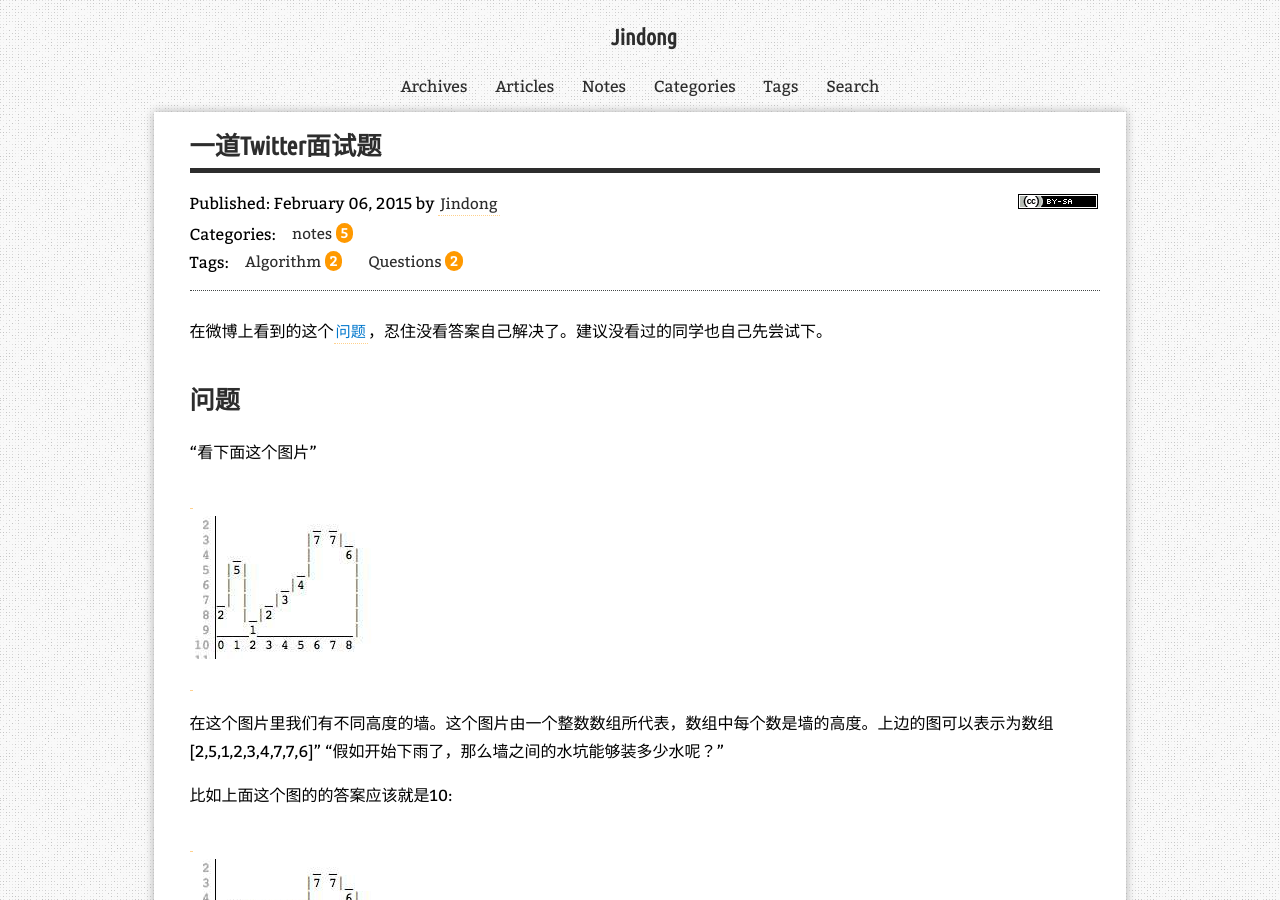
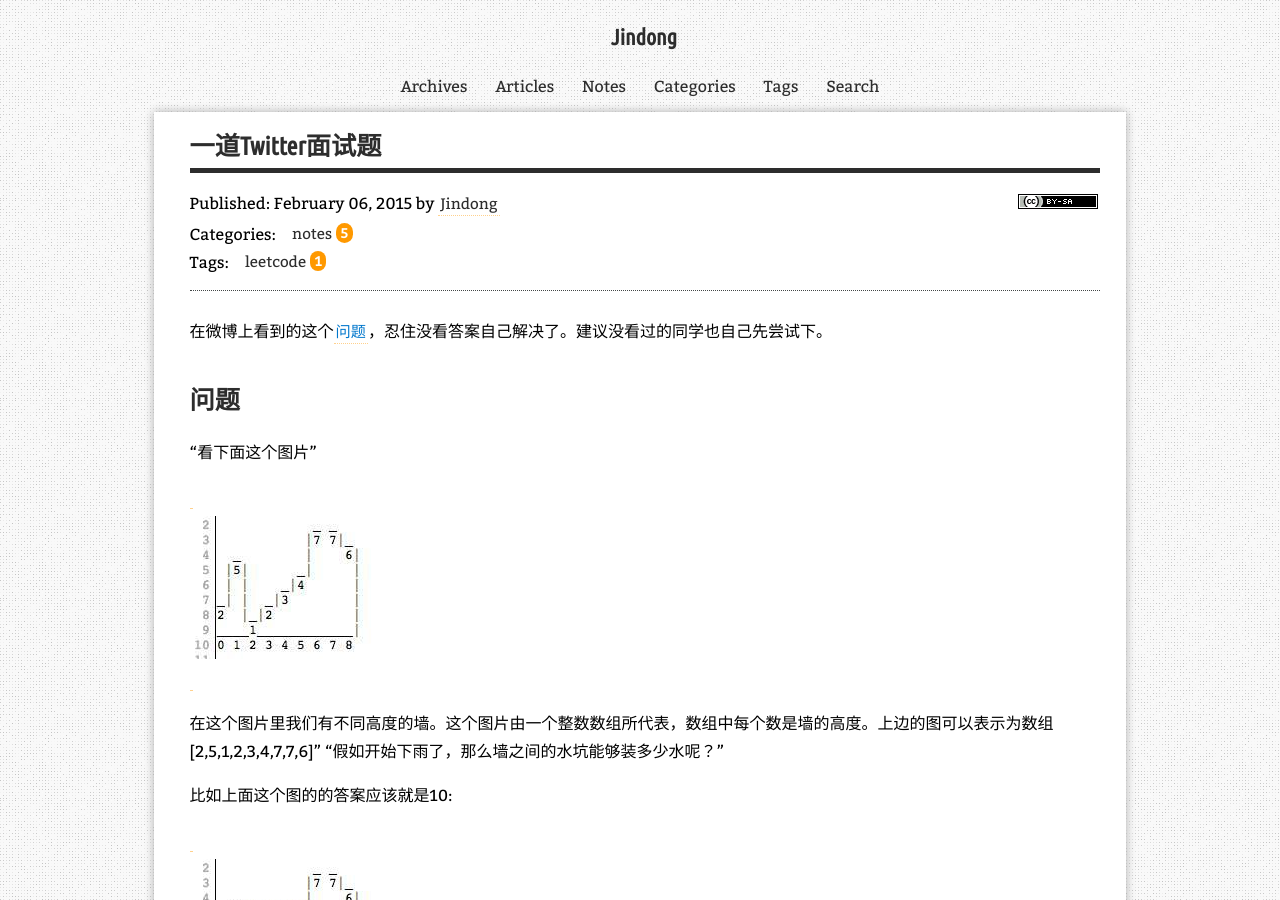
Before and after one commit to zhanjindong/zhanjindong.github.io, a Jekyll site: the page built from _posts/2015-02-06-twitter-puddle.md, in a window 1280 px wide and 900 px high. Built offline with Jekyll 4.4.1, drawn with Linux system fonts in a browser that asks for light colours; nearby versions of some CDN libraries; comment, search, counter and statistics services are not loaded; a style sheet for code colours, icons or effects is not loaded.

Commit message:
modify post tag

```diff
--- a/_posts/2015-02-06-twitter-puddle.md
+++ b/_posts/2015-02-06-twitter-puddle.md
@@ -3,7 +3,7 @@ layout: post
 title: "一道Twitter面试题"
 description: "一道Twitter面试题"
 categories: [notes]
-tags: [Questions,Algorithm]
+tags: [leetcode]
 alias: [/2015/02/06/]
 utilities: fancybox,unveil,highlight
 ---
```
